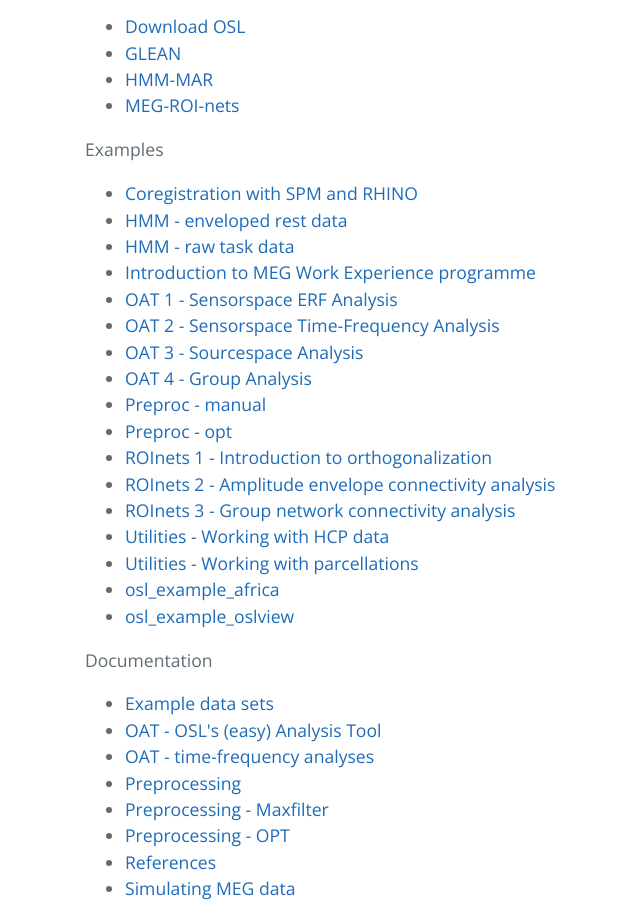
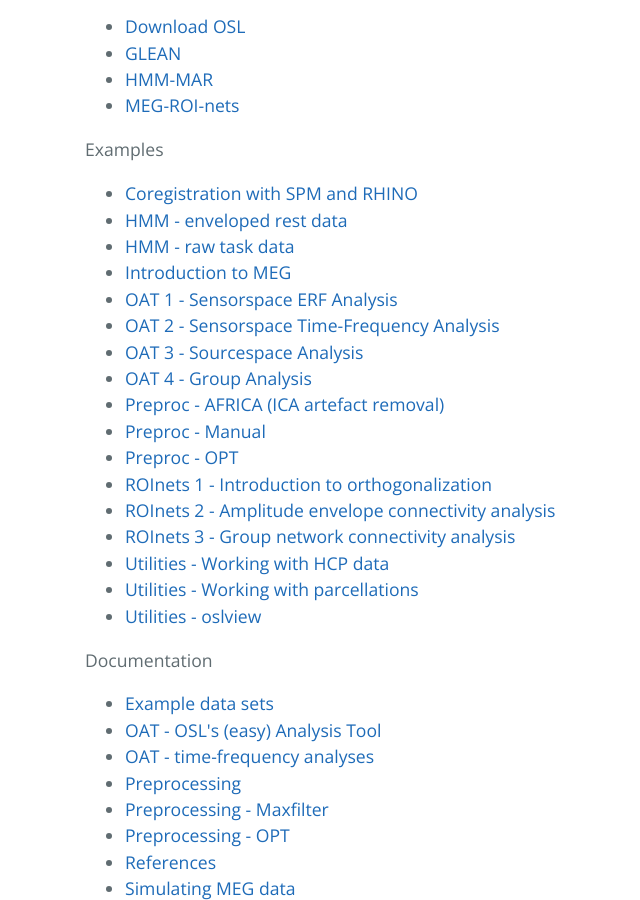
Before and after one commit to OHBA-analysis/osl-docs, a Jekyll site: the page built from pages/sitemap.md, in a window 1280 px wide and 900 px high, scrolled down 344 px. Shown: the whole window, without its empty margins (139-779 px from the left). Built offline with Jekyll 4.4.1, drawn with Linux system fonts in a browser that asks for light colours.

Commit message:
Updated page titles

```diff
--- a/matlab/osl_example_africa.html
+++ b/matlab/osl_example_africa.html
@@ -1,6 +1,6 @@
 ---
 layout: matlab_wrapper
-title: osl_example_africa
+title: Preproc - AFRICA (ICA artefact removal)
 resource: true
 categories: examples
 ---
--- a/matlab/osl_example_intro_to_meg.html
+++ b/matlab/osl_example_intro_to_meg.html
@@ -1,6 +1,6 @@
 ---
 layout: matlab_wrapper
-title: Introduction to MEG Work Experience programme
+title: Introduction to MEG
 resource: true
 categories: examples
 ---
--- a/matlab/osl_example_oslview.html
+++ b/matlab/osl_example_oslview.html
@@ -1,6 +1,6 @@
 ---
 layout: matlab_wrapper
-title: osl_example_oslview
+title: Utilities - oslview
 resource: true
 categories: examples
 ---
--- a/matlab/osl_example_preprocessing_manual.html
+++ b/matlab/osl_example_preprocessing_manual.html
@@ -1,6 +1,6 @@
 ---
 layout: matlab_wrapper
-title: Preproc - manual
+title: Preproc - Manual
 resource: true
 categories: examples
 ---
--- a/matlab/osl_example_preprocessing_opt.html
+++ b/matlab/osl_example_preprocessing_opt.html
@@ -1,6 +1,6 @@
 ---
 layout: matlab_wrapper
-title: Preproc - opt
+title: Preproc - OPT
 resource: true
 categories: examples
 ---
```
